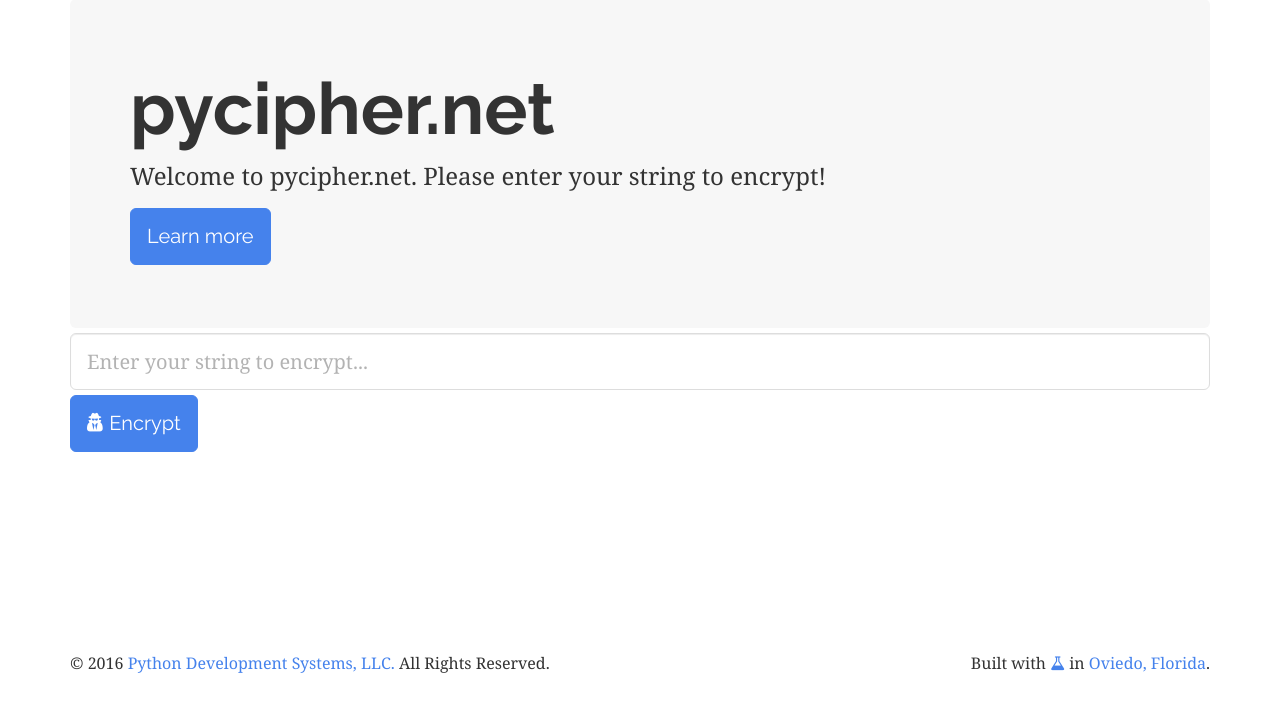
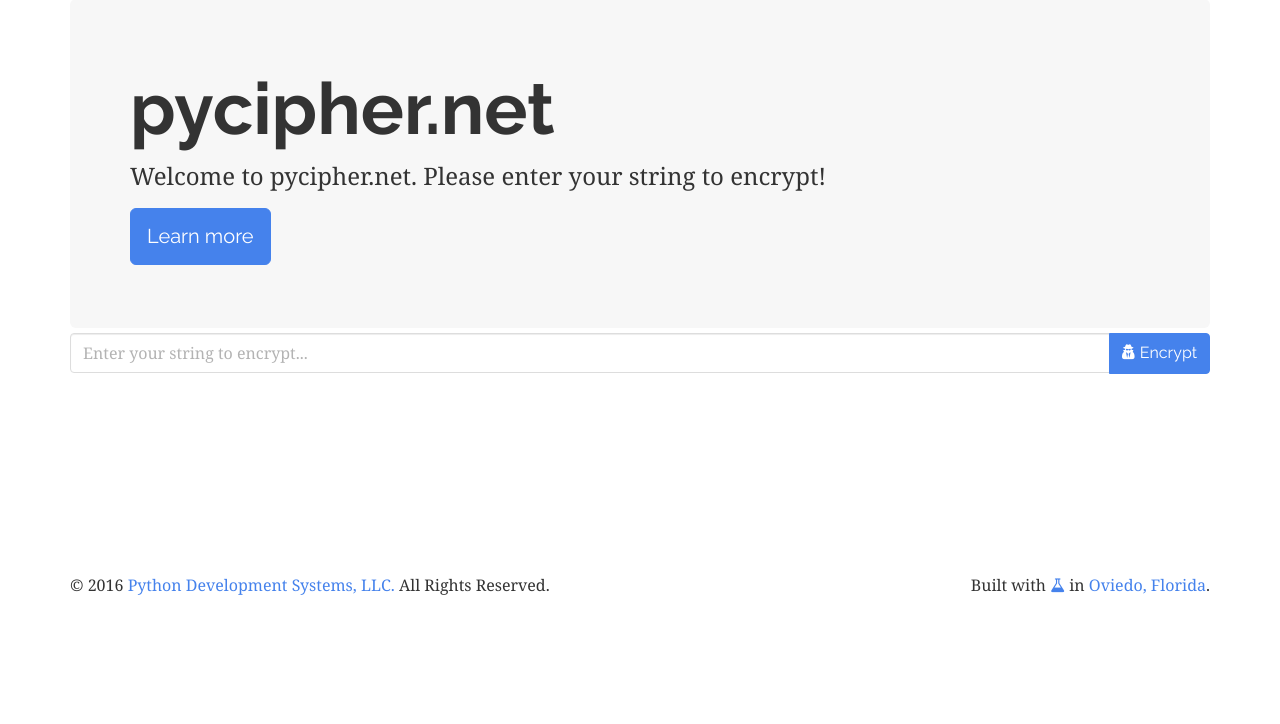
Before and after one commit to craigderington/encrypted, a Flask app: page / in a window 1280 px wide. Shown: the part 76-800 px from the top of the page. Run offline with Flask 2, Linux system fonts and the light colour scheme; some libraries are stand-ins or nearby versions.

Commit message:
Update form input group btn.

```diff
--- a/templates/about.html
+++ b/templates/about.html
@@ -19,6 +19,8 @@
         <div class="row">
             <div class="col-lg-12 col-sm-12">
                 <div class="well">
+                    <p>In cryptography, a cipher (or cypher) is an algorithm for performing encryption or decryption—a series of well-defined steps that can be followed as a procedure. An alternative, less common term is encipherment. To encipher or encode is to convert information into cipher or code. In common parlance, 'cipher' is synonymous with 'code', as they are both a set of steps that encrypt a message; however, the concepts are distinct in cryptography, especially classical cryptography.</p>
+
                     <p>AES, the acronym for the Advanced Encryption Standard, is a symmetric encryption algorithm. The algorithm was developed by two Belgian cryptographer Joan Daemen and Vincent Rijmen. AES was designed to be efficient in both hardware and software, and supports a block length of 128 bits and key lengths of 128, 192, and 256 bits.</p>
 
                     <p>PyCipher is a web service used to encrypt and decrypt text using the AES encryption algorithm.</p>
--- a/templates/index.html
+++ b/templates/index.html
@@ -6,7 +6,7 @@
 
     <div class="bs-docs-section">
         <div class="row">
-            <div class="col-lg-12 col-sm-12">
+            <div class="col-lg-12">
                 <div class="bs-component">
                     <div class="jumbotron">
                         <h1>pycipher.net</h1>
@@ -18,21 +18,23 @@
         </div>
     </div>
 
-    <div class="row" style="margin-top:-20px;">
-        <form class="form-inline" method="post" action="{{ url_for('encrypt') }}">
-            <div class="form-group-lg">
-                <div class="col-lg-12 col-sm-12">
+    <div class="row" style="margin-top:-15px;">
+        <div class="col-lg-12">
+            <form method="post" action="{{ url_for('encrypt') }}">
+                <div class="input-group">
                     <input type="text"
                            name="enc_val"
                            id="encryptedValue"
                            class="form-control"
                            placeholder="Enter your string to encrypt..."/>
-                    <button style="margin-top:5px;" type="submit" class="btn btn-lg btn-primary">
-                        <i class="fa fa-user-secret"></i> Encrypt
-                    </button>
-                </div>
-            </div>
-        </form>
-    </div>
+                    <span class="input-group-btn">
+                        <button type="submit" class="btn btn-primary">
+                            <i class="fa fa-user-secret"></i> Encrypt
+                        </button>
+                    </span>
+                </div><!-- /input-group -->
+            </form><!-- /.form -->
+        </div><!-- /.col-lg-12 -->
+    </div><!-- /.row -->
 
 {% endblock %}
```
Also changed, not shown: 1 other file.
